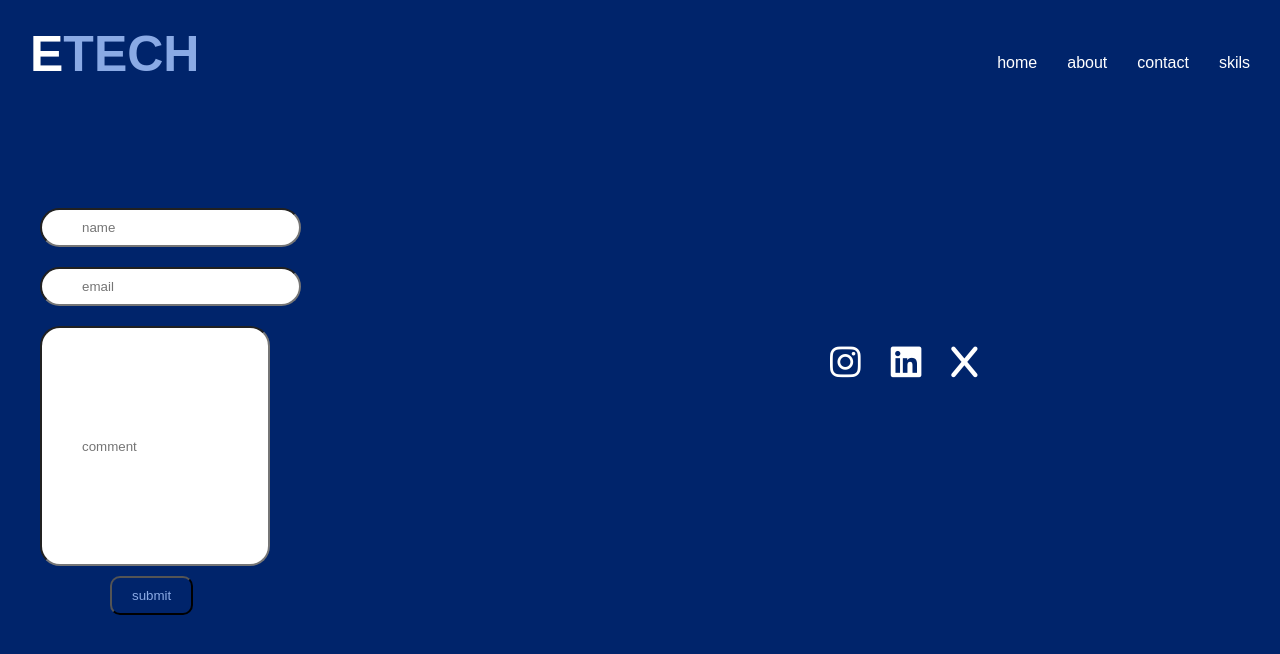
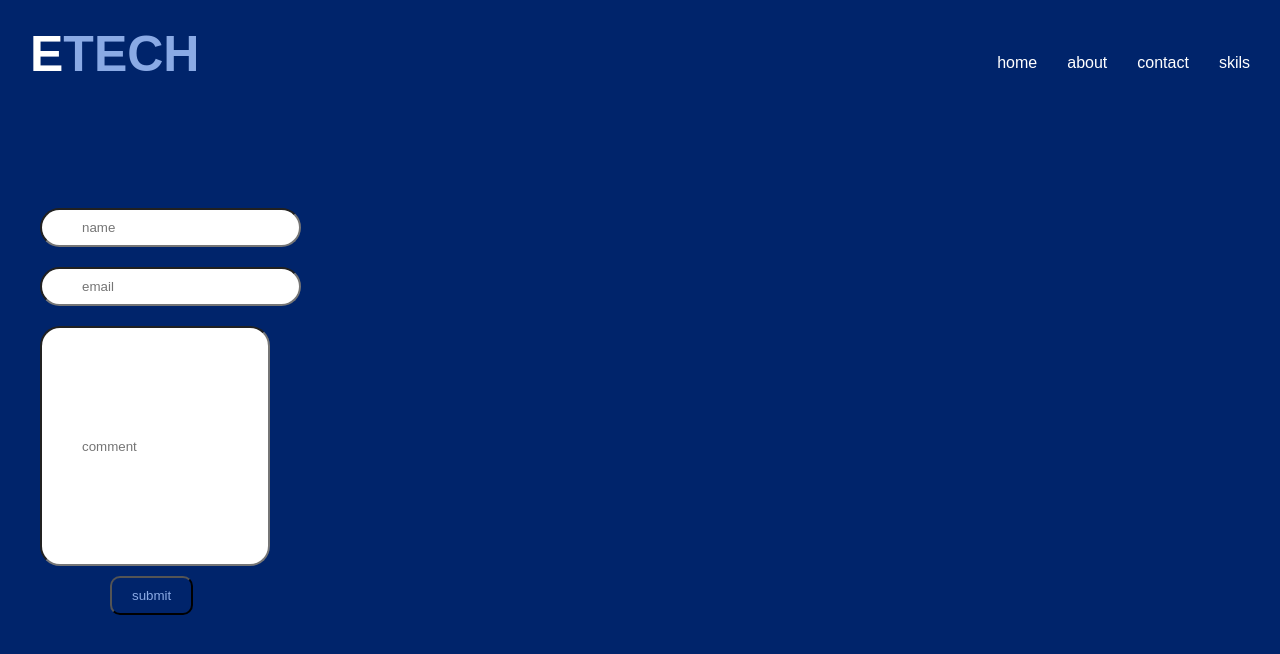
Before and after one commit to Emmanuel123-alamuoye/Etech, a plain HTML site: page contact.html in a window 1280 px wide. Drawn offline with Linux system fonts and the light colour scheme.

Commit message:
Update contact.html

```diff
--- a/contact.html
+++ b/contact.html
@@ -27,13 +27,7 @@
     <input type="text" placeholder="comment" name="comment" class="be" height="400px">
     <button class="button"> submit</button>
     </div>
-        <div class="con">
 
-            <br>
-    <a href="#"style="--i:4;"><i class="fa-brands fa-instagram"></a></i></a>
-    <a href="#"style="--i:3;"><i class="fa-brands fa-linkedin"></a></i>
-    <a href="#"style="--i:3;"><i class="fa-solid fa-x"></a></i>
-    </div>
     <script src="https://kit.fontawesome.com/1ab5eb52bd.js" crossorigin="anonymous"></script>
     <script>
         let menuList=document.getElementById("menuList")
```
